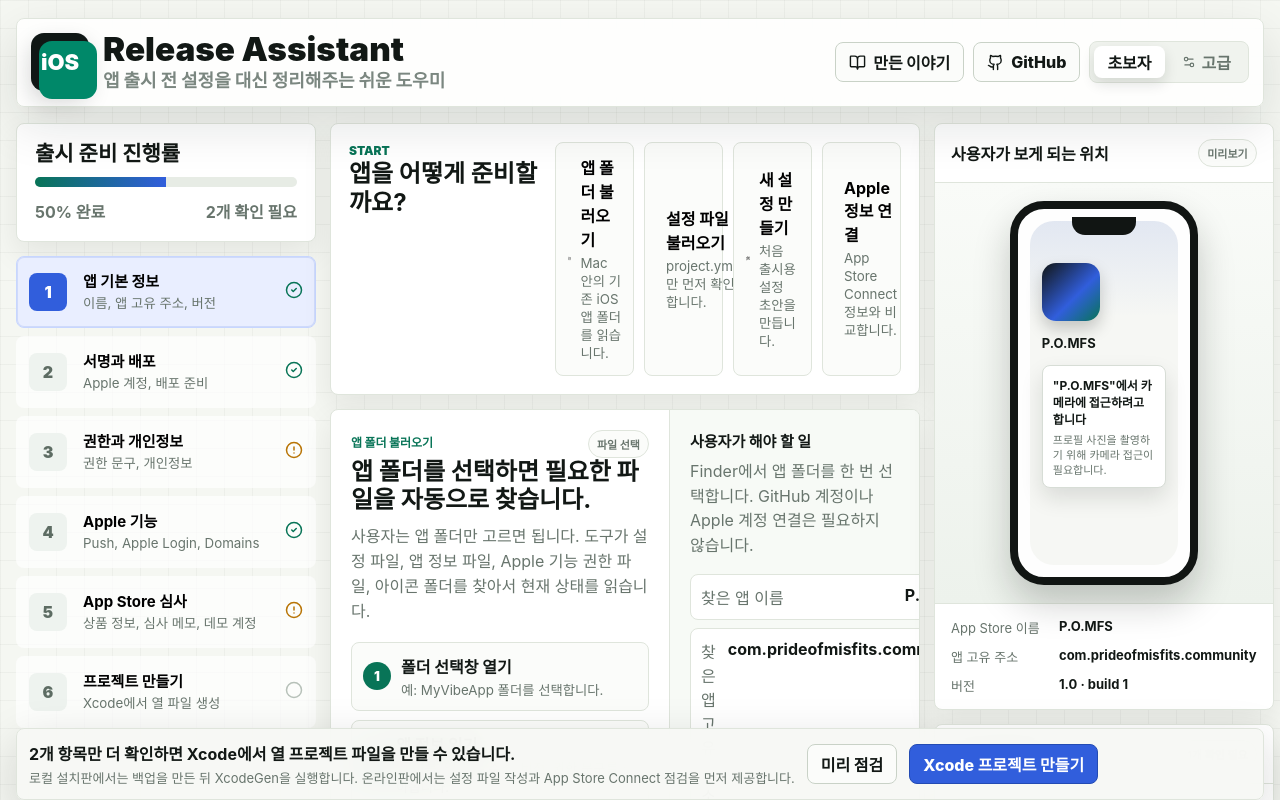
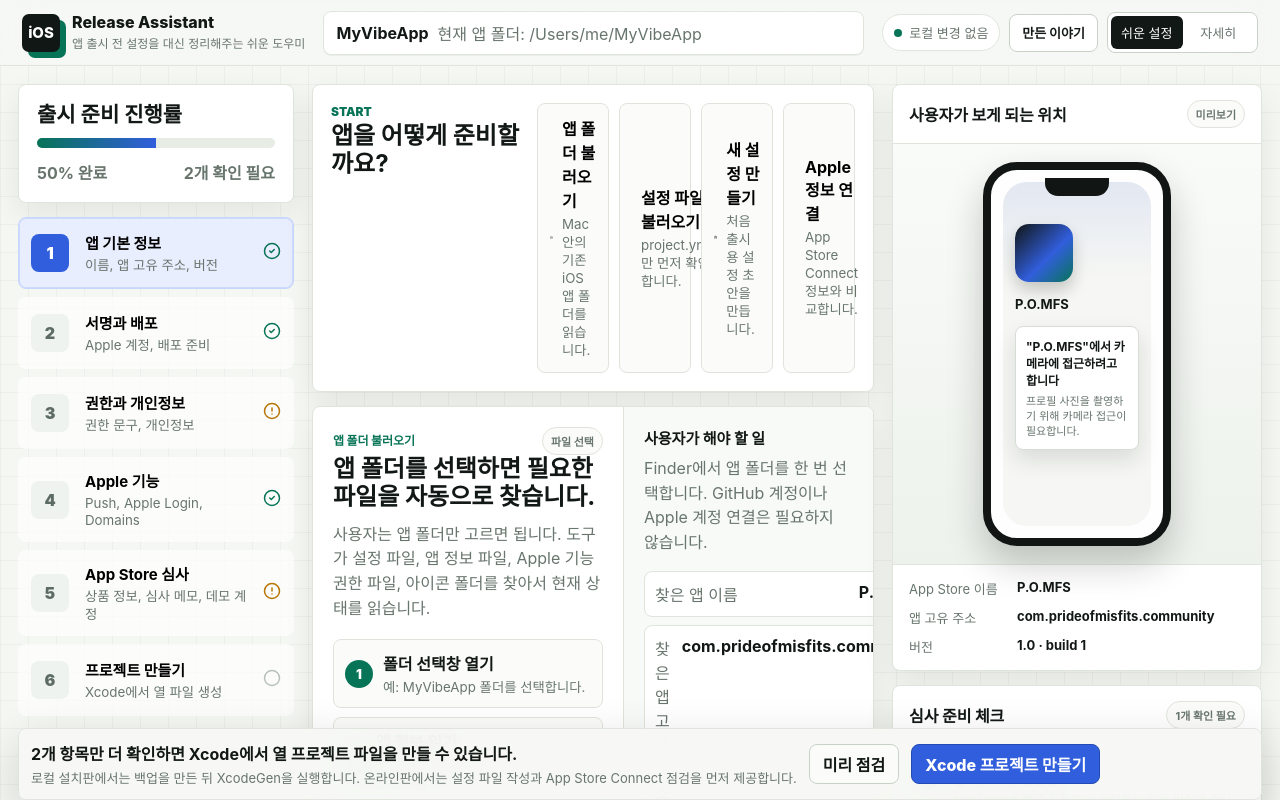
Before and after one commit to pomfs-dev/ios-release-assistant, a React (Vite) app: page / in a window 1280 px wide. Shown: the top 800 px of the page. Built offline with nearby package versions, Linux system fonts and the light colour scheme.

Commit message:
Match prototype header layout

```diff
--- a/src/components/TopBar.tsx
+++ b/src/components/TopBar.tsx
@@ -1,5 +1,3 @@
-import { BookOpen, Github, Settings2 } from "lucide-react";
-
 type TopBarProps = {
   advancedMode: boolean;
   onToggleAdvanced: (enabled: boolean) => void;
@@ -9,43 +7,41 @@
 export function TopBar({ advancedMode, onToggleAdvanced, onOpenNotes }: TopBarProps) {
   return (
     <header className="topbar">
-      <div className="brand-block">
-        <div className="brand-mark">iOS</div>
-        <div className="brand-copy">
-          <h1>Release Assistant</h1>
-          <p>앱 출시 전 설정을 대신 정리해주는 쉬운 도우미</p>
+      <div className="brand">
+        <div className="mark">iOS</div>
+        <div>
+          <div className="brand-title">Release Assistant</div>
+          <div className="brand-subtitle">앱 출시 전 설정을 대신 정리해주는 쉬운 도우미</div>
         </div>
       </div>
 
-      <div className="topbar-actions">
-        <button type="button" className="secondary icon-button" onClick={onOpenNotes}>
-          <BookOpen size={17} />
+      <div className="project-pill" title="/Users/me/MyVibeApp">
+        <strong>MyVibeApp</strong>
+        <span className="project-path">현재 앱 폴더: /Users/me/MyVibeApp</span>
+      </div>
+
+      <div className="top-actions">
+        <span className="status-chip">
+          <span className="dot" />
+          로컬 변경 없음
+        </span>
+        <button type="button" className="note-button" onClick={onOpenNotes}>
           만든 이야기
         </button>
-        <a
-          className="secondary icon-button"
-          href="https://github.com/pomfs-dev/ios-release-assistant"
-          rel="noreferrer"
-          target="_blank"
-        >
-          <Github size={17} />
-          GitHub
-        </a>
         <div className="mode-toggle" aria-label="보기 모드">
           <button
             type="button"
             className={!advancedMode ? "active" : ""}
             onClick={() => onToggleAdvanced(false)}
           >
-            초보자
+            쉬운 설정
           </button>
           <button
             type="button"
             className={advancedMode ? "active" : ""}
             onClick={() => onToggleAdvanced(true)}
           >
-            <Settings2 size={14} />
-            고급
+            자세히
           </button>
         </div>
       </div>
--- a/src/styles.css
+++ b/src/styles.css
@@ -50,6 +50,7 @@
 }
 
 button {
+  border: 0;
   cursor: pointer;
 }
 
@@ -59,9 +60,10 @@
 }
 
 .app-shell {
-  width: min(1560px, calc(100% - 32px));
-  margin: 0 auto;
-  padding: 18px 0 26px;
+  width: 100%;
+  min-height: 100vh;
+  display: grid;
+  grid-template-rows: 66px 1fr auto;
 }
 
 .topbar {
@@ -69,19 +71,21 @@
   align-items: center;
   justify-content: space-between;
   gap: 18px;
-  margin-bottom: 16px;
-  padding: 14px;
-  border: 1px solid var(--line);
-  border-radius: var(--radius);
-  background: rgba(255, 255, 255, 0.86);
-  backdrop-filter: blur(16px);
-  box-shadow: var(--shadow);
+  padding: 0 22px;
+  background: rgba(247, 248, 245, 0.9);
+  border-bottom: 1px solid var(--line);
+  backdrop-filter: blur(18px);
+  position: sticky;
+  top: 0;
+  z-index: 5;
 }
 
-.brand-block,
-.topbar-actions,
+.brand,
+.top-actions,
 .icon-button,
 .mode-toggle,
+.project-pill,
+.status-chip,
 .panel-heading,
 .wizard-footer,
 .wizard-footer > div,
@@ -94,56 +98,56 @@
   align-items: center;
 }
 
-.brand-block {
-  gap: 14px;
+.brand {
+  gap: 12px;
+  min-width: 280px;
 }
 
-.brand-mark {
-  position: relative;
-  width: 58px;
-  height: 58px;
+.mark {
+  width: 38px;
+  height: 38px;
   display: grid;
   place-items: center;
-  border-radius: 13px;
+  border-radius: 7px;
   color: white;
   background: #101715;
-  font-weight: 900;
-  font-size: 22px;
-  letter-spacing: 0;
-  box-shadow: 0 10px 22px rgba(16, 21, 19, 0.18);
-  isolation: isolate;
+  font-weight: 800;
+  font-size: 15px;
+  box-shadow: 6px 6px 0 var(--green);
 }
 
-.brand-mark::after {
-  content: "";
-  position: absolute;
-  right: -8px;
-  bottom: -8px;
-  z-index: -1;
-  width: 100%;
-  height: 100%;
-  border-radius: 13px;
-  background: #008869;
+.brand-title {
+  font-weight: 780;
+  line-height: 1.05;
 }
 
-.brand-copy {
-  display: grid;
-  gap: 4px;
+.brand-subtitle {
+  color: var(--muted);
+  font-size: 12px;
+  margin-top: 3px;
 }
 
-.brand-copy h1 {
-  margin: 0;
-  font-size: clamp(25px, 2.6vw, 34px);
-  font-weight: 890;
-  line-height: 1;
+.project-pill {
+  min-width: 0;
+  flex: 1;
+  gap: 9px;
+  background: var(--panel);
+  border: 1px solid var(--line);
+  border-radius: 8px;
+  padding: 9px 12px;
+  box-shadow: 0 1px 0 rgba(16, 21, 19, 0.04);
 }
 
-.brand-copy p {
-  margin: 0;
-  color: #7b8780;
-  font-size: 18px;
-  font-weight: 760;
-  line-height: 1.2;
+.project-pill strong {
+  white-space: nowrap;
+}
+
+.project-path {
+  min-width: 0;
+  overflow: hidden;
+  color: var(--muted);
+  text-overflow: ellipsis;
+  white-space: nowrap;
 }
 
 .eyebrow {
@@ -184,13 +188,12 @@
   line-height: 1.55;
 }
 
-.topbar-actions {
+.top-actions {
   gap: 9px;
 }
 
 .primary,
-.secondary,
-.mode-toggle button {
+.secondary {
   min-height: 40px;
   border-radius: 8px;
   border: 1px solid var(--line-strong);
@@ -213,34 +216,64 @@
   gap: 7px;
 }
 
+.status-chip {
+  gap: 7px;
+  background: var(--panel);
+  border: 1px solid var(--line);
+  border-radius: 999px;
+  padding: 8px 11px;
+  color: var(--muted);
+  font-size: 13px;
+  white-space: nowrap;
+}
+
+.dot {
+  width: 8px;
+  height: 8px;
+  border-radius: 99px;
+  background: var(--green);
+}
+
 .mode-toggle {
-  gap: 4px;
-  padding: 4px;
-  border: 1px solid var(--line);
+  display: inline-grid;
+  grid-template-columns: 1fr 1fr;
+  border: 1px solid var(--line-strong);
   border-radius: 8px;
-  background: #f0f3ee;
+  padding: 3px;
+  background: var(--panel);
 }
 
 .mode-toggle button {
-  display: inline-flex;
-  gap: 6px;
-  align-items: center;
-  min-height: 32px;
-  border: 0;
+  border-radius: 6px;
+  padding: 7px 10px;
   background: transparent;
   color: var(--muted);
+  font-size: 13px;
+  white-space: nowrap;
 }
 
 .mode-toggle button.active {
+  background: var(--ink);
+  color: white;
+}
+
+.note-button {
+  min-height: 38px;
+  border: 1px solid var(--line-strong);
+  border-radius: 8px;
+  padding: 0 12px;
+  background: var(--panel);
   color: var(--ink);
-  background: white;
-  box-shadow: 0 6px 14px rgba(16, 21, 19, 0.12);
+  font-size: 13px;
+  font-weight: 760;
+  white-space: nowrap;
 }
 
 .workspace {
+  padding: 18px;
   display: grid;
-  grid-template-columns: 300px minmax(0, 1fr) 330px;
-  gap: 14px;
+  grid-template-columns: 276px minmax(520px, 1fr) 370px;
+  gap: 18px;
   align-items: start;
 }
 
@@ -835,7 +868,7 @@
   bottom: 0;
   grid-template-columns: 1fr auto auto;
   gap: 12px;
-  margin-top: 14px;
+  margin: 0 18px 18px;
   padding: 12px;
   border: 1px solid var(--line);
   border-radius: var(--radius);
```
